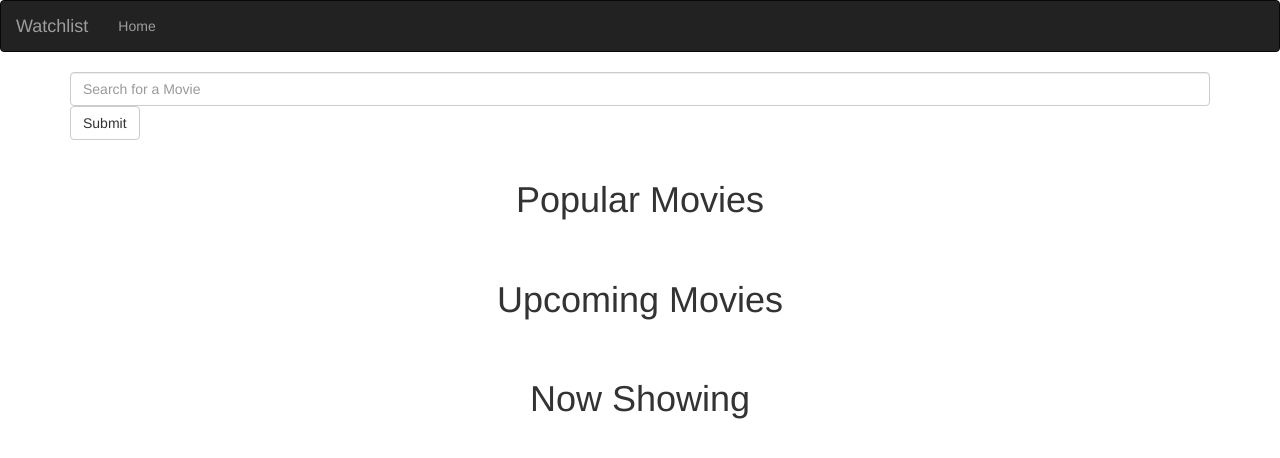
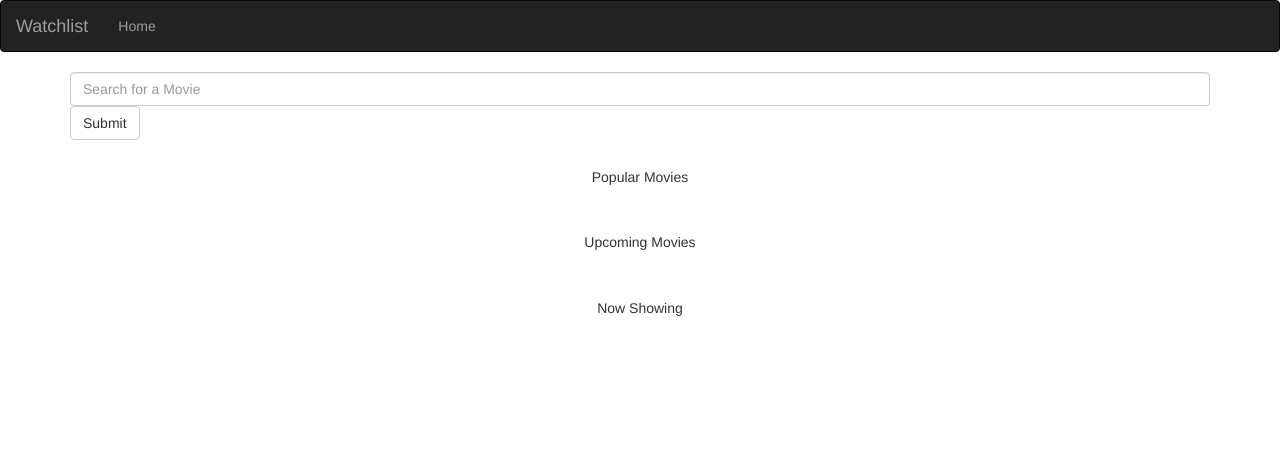
Before and after one commit to EssyMwangi/watchlist, a Python web app: template app/templates/index.html in a window 1280 px wide. Shown: the top 458 px of the page. Run offline with Jinja, Linux system fonts and the light colour scheme; the template is opened without the code that fills it, so the values that code supplies are empty; some libraries are stand-ins or nearby versions.

Commit message:
font size

```diff
--- a/app/templates/index.html
+++ b/app/templates/index.html
@@ -19,17 +19,17 @@
 </div>
 
 <!-- Popular movie -->
-<h1 style="text-align: center ;padding:20px"> Popular Movies</h1>
+<h5 style="text-align: center ;padding:20px"> Popular Movies</h5>
 <ul>
     {{ macro.displayMovieList(popular)}}
 </ul>
 <!-- Upcoming movie  -->
-<h1 style="text-align: center ;padding:20px"> Upcoming Movies </h1>
+<h5 style="text-align: center ;padding:20px"> Upcoming Movies </h5>
 <ul>
     {{ macro.displayMovieList(upcoming)}}
 </ul>
 <!-- Now showing movie -->
-<h1 style="text-align: center;padding:20px">Now Showing</h1>
+<h5 style="text-align: center;padding:20px">Now Showing</h5>
 <ul>
     {{ macro.displayMovieList(now_showing)}}
 </ul>
```
